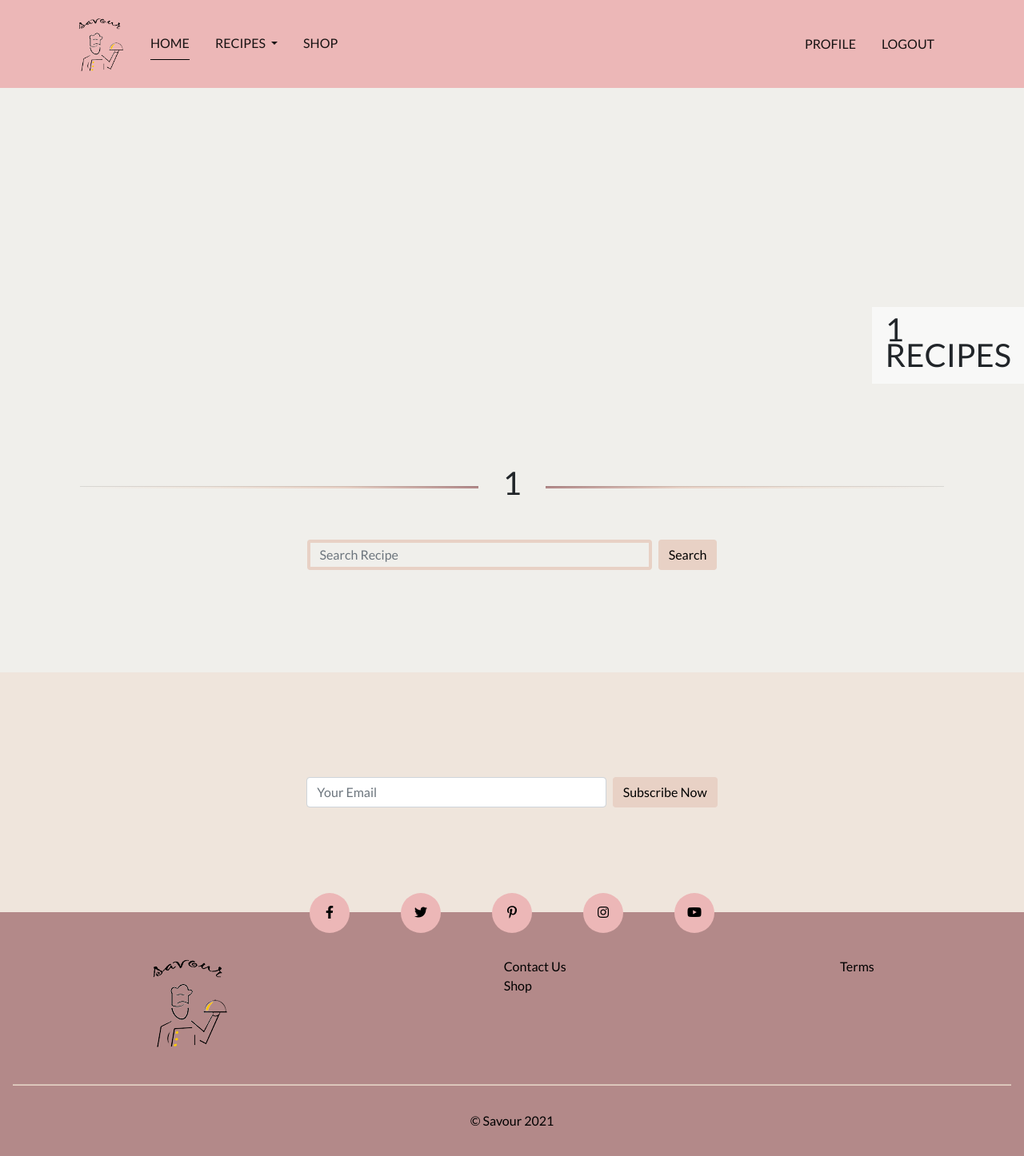
After one commit to constantinadrian/savour, a Flask app: page /category/1 in a window 1280 px wide. The commit adds this page. Shown: the whole page at 80% size. Run offline with Flask 2, Linux system fonts and the light colour scheme; the visitor is signed in with stand-in values (Sample User, id 1); data that the repository does not hold is empty; some libraries are stand-ins or nearby versions.

Commit message:
[Add] Added category and search route

```diff
--- a/app.py
+++ b/app.py
@@ -29,6 +29,56 @@ def home():
     nav_categories = mongo.db.recipes.distinct("category_name")
     recipes = mongo.db.recipes.aggregate([{'$sample': {'size': 3}}])
     return render_template("pages/index.html",
+                           recipes=recipes,
+                           categories=nav_categories)
+
+
+@app.route("/category/<category>", methods=["GET", "POST"])
+def category(category):
+    """
+    Display recipes from requested category
+    """
+    nav_categories = mongo.db.recipes.distinct("category_name")
+    recipes = mongo.db.recipes.find({"category_name": category})
+    return render_template("pages/category.html",
+                           recipes=recipes,
+                           categories=nav_categories,
+                           category=category)
+
+
+@app.route("/search", methods=["GET", "POST"])
+def search():
+    """
+    Display the search query that was requested
+    """
+    if request.method == "POST":
+        query = request.form.get("query")
+        nav_categories = mongo.db.recipes.distinct("category_name")
+        recipes = mongo.db.recipes.find({"$text": {"$search": query}})
+        recipe_found = mongo.db.recipes.count_documents(
+            {"$text": {"$search": query, "$caseSensitive": False}})
+        return render_template("pages/search.html",
+                               recipe_found=recipe_found,
+                               recipes=recipes,
+                               categories=nav_categories)
+    return redirect(url_for("home"))
+
+
+@app.route("/users/<username>", methods=["GET", "POST"])
+def users(username):
+    """
+    Display the search query that was requested
+    """
+    user_found = mongo.db.users.find_one({"username": username.lower()})
+    if not user_found:
+        return redirect(url_for('permission', code=404))
+
+    recipe_found = mongo.db.recipes.count_documents(
+        {"created_by": username.lower()})
+    nav_categories = mongo.db.recipes.distinct("category_name")
+    recipes = mongo.db.recipes.find({"created_by": username.lower()})
+    return render_template("pages/search.html",
+                           recipe_found=recipe_found,
                            recipes=recipes,
                            categories=nav_categories)
 
@@ -212,7 +262,7 @@ def add_recipe():
         return redirect(url_for('recipe', recipe_id=recipe_id))
 
     nav_categories = mongo.db.recipes.distinct("category_name")
-    categories_recipes = mongo.db.categories.find()
+    categories_recipes = mongo.db.categories.find().sort("category_name", 1)
     return render_template("pages/add_recipe.html",
                            page="form",
                            categories_recipes=categories_recipes,
@@ -220,6 +270,7 @@ def add_recipe():
 
 
 @app.route("/logout")
+@login_required
 def logout():
     """
     Log out the user
@@ -240,6 +291,11 @@ def http_forbidden(e):
     return redirect(url_for('permission', code=403))
 
 
+@app.errorhandler(404)
+def http_not_found(e):
+    return redirect(url_for('permission', code=404))
+
+
 @app.route("/permission/<code>")
 def permission(code):
     """
--- a/static/css/style.css
+++ b/static/css/style.css
@@ -59,17 +59,15 @@ body {
     outline: 0 !important;
 }
 
-.navbar .form-control {
+.form-search {
+    background: transparent;
     border: 4px solid #E8D1C5;
 }
 
-.navbar .form-control:focus {
+.form-search:focus {
+    border: 4px solid #E8D1C5;
     background: transparent;
     box-shadow: none;
-}
-
-.bg-form-control--transparent {
-    background: transparent;
 }
 
 .btn--champagne-pink {
@@ -171,6 +169,90 @@ main .alert-primary {
     }
 }
 /* --------------------------- End of Landing section ------------------------------- */
+
+/* --------------------------- Categories section ------------------------------- */
+.catogory-banner-section {
+    width: 100%;
+    min-height: calc(60vh - 109.8px);
+    position: relative;
+}
+
+.category-textbox {
+    position: absolute;
+    right: 0px;
+    bottom: 0px;
+    padding: 1rem 1rem;
+    background: rgba(250, 250, 250, .8);
+}
+
+.search-container {
+    padding: 1rem 1rem;
+}
+/* ----------------------- End of Categories section ---------------------------- */
+
+/* ----------------------- Categories Banner Backgrounds --------------------------- */
+.bg-appetizer-section {
+    background: url("../img/canape-2802_1920.jpg") no-repeat center center scroll;
+    background-size: cover;
+}
+
+.bg-breakfast-section {
+    background: url("../img/breakfast-1804457_1920.jpg") no-repeat center center scroll;
+    background-size: cover;
+}
+
+.bg-snack-section {
+    background: url("../img/fig-3640553_1920.jpg") no-repeat center center scroll;
+    background-size: cover;
+}
+
+.bg-lunch-section {
+    background: url("../img/salmon-1485014_1920.jpg") no-repeat center center scroll;
+    background-size: cover;
+}
+
+.bg-soup-section {
+    background: url("../img/pexels-votsis-panagiotis-3493579.jpg") no-repeat center center scroll;
+    background-size: cover;
+}
+
+.bg-mains-section {
+    background: url("../img/pexels-pixabay-361184.jpg") no-repeat center center scroll;
+    background-size: cover;
+}
+
+.bg-salad-section {
+    background: url("../img/salad-1603608_1920.jpg") no-repeat center center scroll;
+    background-size: cover;
+}
+
+.bg-drink-section {
+    background: url("../img/pexels-ahmad-syahrir-605408.jpg") no-repeat center center scroll;
+    background-size: cover;
+}
+
+.bg-desert-section {
+    background: url("../img/pexels-pixabay-45202.jpg") no-repeat center center scroll;
+    background-size: cover;
+}
+
+.bg-smoothie-section {
+    background: url("../img/smoothies-2253423_1920.jpg") no-repeat center center scroll;
+    background-size: cover;
+}
+
+.bg-shop-section {
+    background: url("../img/pexels-nicole-michalou-6061391.jpg") no-repeat center center scroll;
+    background-size: cover;
+}
+/* --------------------- End of Categories Banner Backgrounds ----------------------- */
+
+/* -------------------------------- Search section ---------------------------------- */
+.pt-search-section {
+    padding-top: 3rem;
+    min-height: 60vh;
+}
+/* ---------------------------- End of Search section ------------------------------- */
 
 /* -------------------------------- Recipe section ---------------------------------- */
 .recipes-section,
@@ -448,10 +530,8 @@ main .alert-primary {
 /* ----------------------------- End of Recipe section ------------------------------- */
 
 /* ------------------------------- Subscribe section --------------------------------- */
-.subscribe {
-    padding: 5rem 1rem;
+.flex-container {
     width: 100%;
-    min-height: 300px;
     display: -webkit-box;
     display: -ms-flexbox;
     display: flex;
@@ -460,10 +540,16 @@ main .alert-primary {
             justify-content: center;
     -ms-flex-line-pack: center;
         align-content: center;
+}
+
+.subscribe {
+    padding: 5rem 1rem;
+    min-height: 300px;
     background-color: #EFE5DC;
 }
 
-.subscribe .form-inline {
+.subscribe .form-inline,
+.search-container .form-inline {
     width: 100%;
     justify-content: center;
 }
@@ -477,11 +563,19 @@ main .alert-primary {
     .subscribe .form-inline .form-control {
         width: 30%;
     }
+
+    .search-container .form-inline .form-control {
+        width: 40%;
+    }
 }
 
 @media only screen and (min-width:768px) and (max-width: 991px){
     .subscribe .form-inline .form-control {
         width: 40%;
+    }
+
+    .search-container .form-inline .form-control {
+        width: 60%;
     }
 }
 
@@ -489,7 +583,12 @@ main .alert-primary {
     .subscribe .form-inline .form-control {
         width: 50%;
     }
+
+    .search-container .form-inline .form-control {
+        width: 70%;
+    }
 }
+
 /* ------------------------------- End of Subscribe --------------------------------- */
 
 /* ---------------------------- Permission section ---------------------------------- */
--- a/templates/layout/base.html
+++ b/templates/layout/base.html
@@ -71,7 +71,7 @@
                         </a>
                         <div class="dropdown-menu" aria-labelledby="navbarDropdown">
                             {% for category in categories %}
-                                <a class="dropdown-item" href="#" aria-label="{{category|title}} Page">{{category|title}}</a>
+                                <a class="dropdown-item" href="/category/{{category}}" aria-label="{{category|title}} Page">{{category|title}}</a>
                             {% endfor %}
                         </div>
                     </li>
@@ -95,8 +95,8 @@
                     </li>
                 </ul>
 
-                <form class="form-inline my-2 my-lg-0 w-auto">
-                    <input class="form-control mr-sm-2 bg-form-control--transparent" type="text" placeholder="Search Recipe" aria-label="Search">
+                <form class="form-inline my-2 my-lg-0 w-auto" method="POST" action="{{ url_for('search') }}">
+                    <input class="form-control mr-sm-2 form-search" type="text" name="query" placeholder="Search Recipe" aria-label="Search">
                     <button class="btn btn--champagne-pink my-2 my-sm-0" type="submit">Search</button>
                 </form>
                 {% endif %}
--- /dev/null
+++ b/templates/pages/category.html
@@ -0,0 +1,54 @@
+{% extends "layout/base.html" %}
+{% from "pages/macros.html" import display_recipes %}
+
+{% block content %}
+    <!-- Landing section -->
+    <section class="catogory-banner-section bg-{{category}}-section">
+        <div class="category-textbox">
+            <h1 class='section-title'>{{category|title}}</h1>
+            <h1 class='section-title'>Recipes</h1>
+        </div>
+    </section>
+    <!-- /.Landing section -->
+
+    <!-- Recipes section -->
+    <section class="recipes-section">
+        <div class="container">
+            <div class="recipes-section-row-title">
+                <div class="col"><hr class="section-hr-left"></div>
+                <div class="col-auto">
+                    <h2 class="section-title">{{category|capitalize}}</h2>
+                </div>
+                <div class="col"><hr class="section-hr-right"></div>
+            </div>
+
+            {% if session %}
+            <div class="flex-container search-container">
+                <form class="form-inline my-2 my-lg-0" method="POST" action="{{ url_for('search') }}">
+                    <input class="form-control mr-sm-2 form-search" type="text" name="query" placeholder="Search Recipe" aria-label="Search Recipe" required>
+                    <button class="btn btn--champagne-pink my-2 my-sm-0" type="submit">Search</button>
+                </form>
+            </div>
+            {% endif %}
+
+            <div class="recipes-section-row-recipes">
+                {% for recipe in recipes %}
+                    {{ display_recipes(recipe) }}
+                {% endfor %}
+            </div>
+
+        </div>
+
+    </section>
+    <!-- /.Recipe section -->
+
+    <!-- Subscribe section -->
+    <section>
+        <div class="flex-container subscribe">
+            <form class="form-inline my-2 my-lg-0">
+                <input class="form-control mr-sm-2" type="text" name="subscribe" placeholder="Your Email" aria-label="Subscribe">
+                <button class="btn btn--champagne-pink my-2 my-sm-0" type="submit">Subscribe Now</button>
+            </form>
+        </div>
+    </section>
+{% endblock %}
--- a/templates/pages/stars.html
+++ b/templates/pages/macros.html
@@ -1,4 +1,3 @@
-
 {# Display the recipe star rating #}
 {# https://jinja.palletsprojects.com/en/3.0.x/templates/#import #}
 
@@ -26,3 +25,19 @@
         {% endfor %}
     {% endif %}
 {%- endmacro -%}
+
+{# Display the star rating for each recipe #}
+{%- macro display_recipes(recipe) -%}
+<a href="{{ url_for('recipe', recipe_id=recipe._id) }}" class="recipe-ancor-tag">
+    <div class="card">
+        <img class="savour-section-logo" src="{{ url_for('static', filename='img/logo-savour-100x113.png') }}" alt="Logo">
+        <img src="{{ recipe.image_url }}" class="recipe-card-img" alt="Recipe Image">
+        <div class="card-body">
+            <p class="recipe-card-title js-card-title">{{ recipe.recipe_name|title }}</p>
+            <span class=""><i class="far fa-clock"></i> {{ recipe.time }} Min</span>
+            <hr>
+            {{ display_star_ratings(recipe) }}
+        </div>
+    </div>
+</a>
+{%- endmacro -%}
--- a/templates/pages/recipe.html
+++ b/templates/pages/recipe.html
@@ -1,11 +1,11 @@
 {% extends "layout/base.html" %}
-{% from "pages/stars.html" import display_star_ratings %}
+{% from "pages/macros.html" import display_star_ratings %}
 
 {% block content %}
     <section class="recipe-description-section">
         <div class="recipe-container">
             <div class="recipe-row-info">
-                <span class="text-center">Category <i class="fas fa-chevron-right"></i></span> <a href="{{ url_for('home') }}" class="recipe-ancor-tag-info">{{ recipe.category_name|title }}</a>
+                <span class="text-center">Category <i class="fas fa-chevron-right"></i></span> <a href="{{ url_for('category', category=recipe.category_name) }}" class="recipe-ancor-tag-info">{{ recipe.category_name|title }}</a>
             </div>
             <div class="recipe-top-items">
                 <div class="card recipe-box-img">
@@ -14,7 +14,7 @@
                 </div>
                 <div class="card recipe-top-description">
                     <h2 class="about-recipe-title">{{ recipe.recipe_name }}</h2>
-                    <div class="recipe-created-by">By <a href="#">{{ recipe.created_by }}</a></div>
+                    <div class="recipe-created-by">By <a href="{{ url_for('users', username=recipe.created_by) }}">{{ recipe.created_by }}</a></div>
                     <div class="recipe-rating">
                         <div class="recipe-rating-star js-rating-star-div">
                             {{ display_star_ratings(recipe) }}
```
Also changed, not shown: templates/pages/index.html (+3 -14 lines), templates/pages/profile.html (+2 -6 lines), templates/pages/search.html (added, +29 -0 lines), static/img/breakfast-1804457_1920.jpg (added), static/img/canape-2802_1920.jpg (added), static/img/fig-3640553_1920.jpg (added), static/img/pexels-ahmad-syahrir-605408.jpg (added), static/img/pexels-nicole-michalou-6061391.jpg (added), static/img/pexels-pixabay-361184.jpg (added), static/img/pexels-pixabay-45202.jpg (added), static/img/pexels-votsis-panagiotis-3493579.jpg (added), static/img/salad-1603608_1920.jpg (added), static/img/salmon-1485014_1920.jpg (added), static/img/smoothies-2253423_1920.jpg (added).
